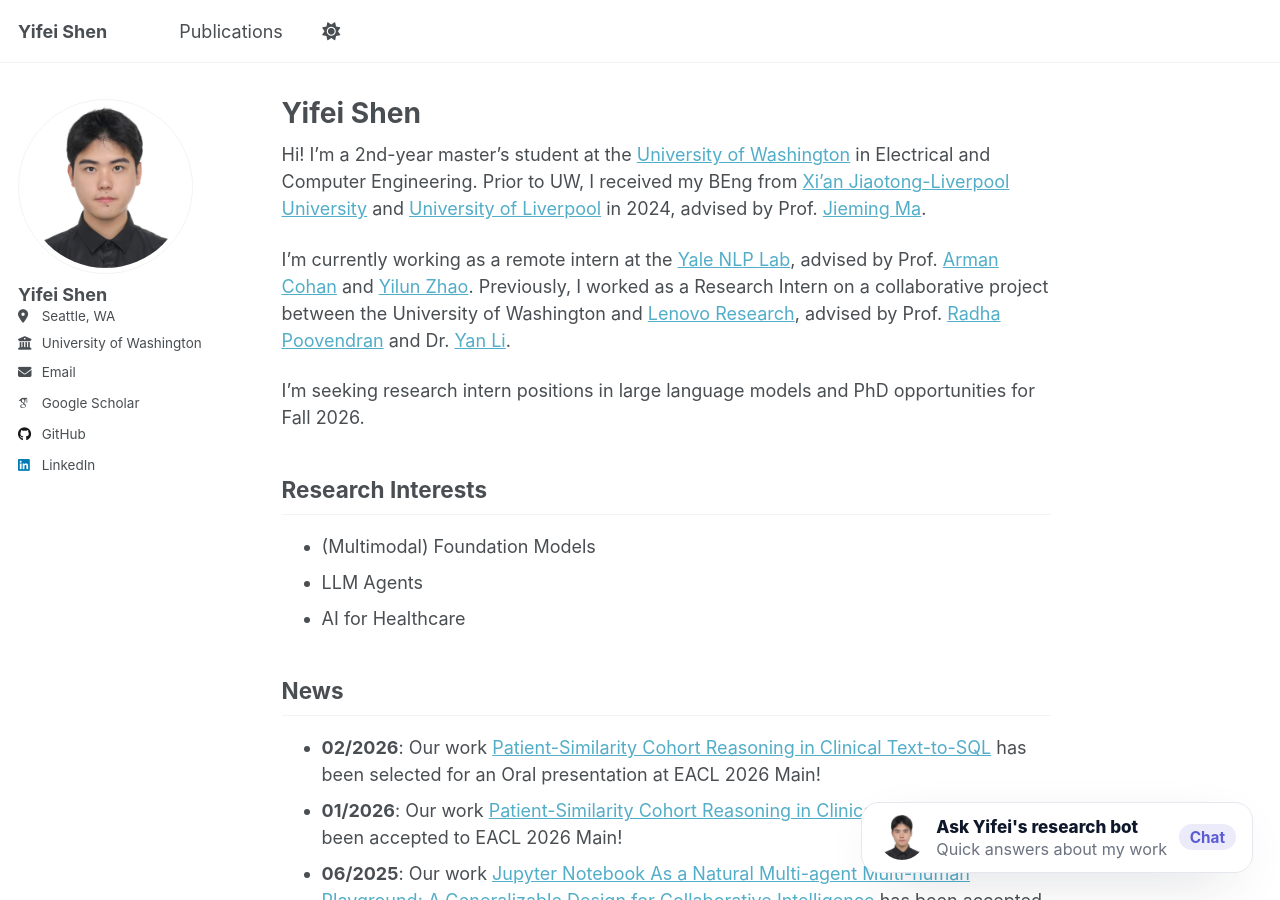
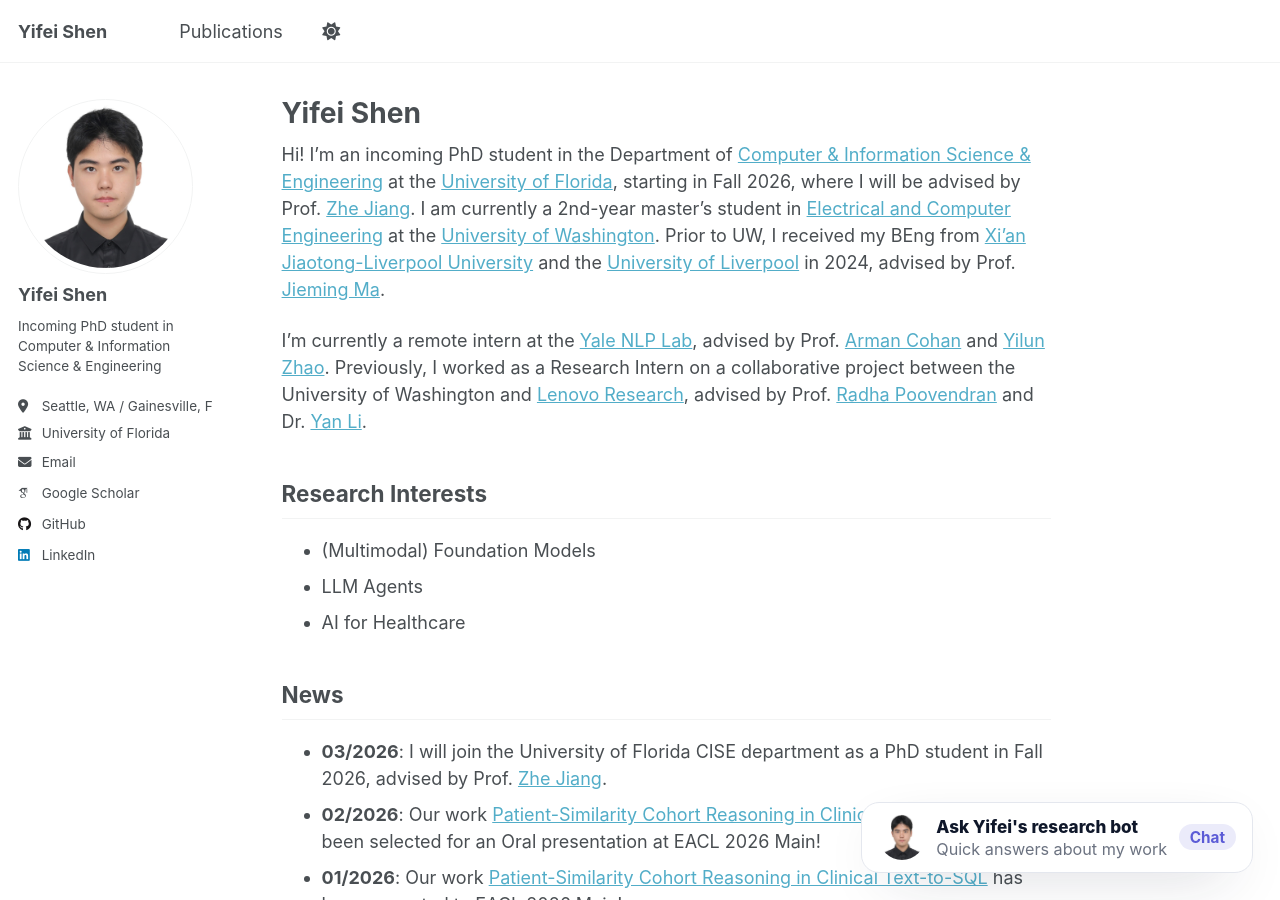
Before and after one commit to Barryshen1/Barryshen1.github.io, a Jekyll site: the page built from _pages/about.md, in a window 1280 px wide and 900 px high. Built offline with Jekyll 4.4.1, drawn with Linux system fonts in a browser that asks for light colours; some web fonts are replaced.

Commit message:
Update site bio for UF PhD transition

```diff
--- a/_config.yml
+++ b/_config.yml
@@ -24,8 +24,9 @@
   avatar           : "profile.png"
   name             : "Yifei Shen"
   pronouns         : # example: "she/her"
-  location         : "Seattle, WA"
-  employer         : "University of Washington"
+  bio              : "Incoming PhD student in Computer & Information Science & Engineering"
+  location         : "Seattle, WA / Gainesville, FL"
+  employer         : "University of Florida"
   email            : "yifeis02@uw.edu"
 
   # Academic websites
--- a/_pages/about.md
+++ b/_pages/about.md
@@ -8,11 +8,9 @@
   - /about.html
 ---
 
-Hi! I'm a 2nd-year master's student at the [University of Washington](https://www.ece.uw.edu/) in Electrical and Computer Engineering. Prior to UW, I received my BEng from [Xi'an Jiaotong-Liverpool University](https://www.xjtlu.edu.cn/en/study/departments/school-of-advanced-technology) and [University of Liverpool](https://www.liverpool.ac.uk/engineering/) in 2024, advised by Prof. [Jieming Ma](https://scholar.xjtlu.edu.cn/en/persons/JiemingMa).
+Hi! I'm an incoming PhD student in the Department of [Computer & Information Science & Engineering](https://www.cise.ufl.edu/) at the [University of Florida](https://www.ufl.edu/), starting in Fall 2026, where I will be advised by Prof. [Zhe Jiang](https://www.jiangteam.org/). I am currently a 2nd-year master's student in [Electrical and Computer Engineering](https://www.ece.uw.edu/) at the [University of Washington](https://www.washington.edu/). Prior to UW, I received my BEng from [Xi'an Jiaotong-Liverpool University](https://www.xjtlu.edu.cn/en/study/departments/school-of-advanced-technology) and the [University of Liverpool](https://www.liverpool.ac.uk/engineering/) in 2024, advised by Prof. [Jieming Ma](https://scholar.xjtlu.edu.cn/en/persons/JiemingMa).
 
-I'm currently working as a remote intern at the [Yale NLP Lab](https://nlp.cs.yale.edu/), advised by Prof. [Arman Cohan](https://armancohan.com/) and [Yilun Zhao](https://yilunzhao.github.io/). Previously, I worked as a Research Intern on a collaborative project between the University of Washington and [Lenovo Research](https://research.lenovo.com/webapp/view_English/index.html), advised by Prof. [Radha Poovendran](https://people.ece.uw.edu/radha/) and Dr. [Yan Li](http://www.linkedin.com/in/liyancas).
-
-I'm seeking research intern positions in large language models and PhD opportunities for Fall 2026.
+I'm currently a remote intern at the [Yale NLP Lab](https://nlp.cs.yale.edu/), advised by Prof. [Arman Cohan](https://armancohan.com/) and [Yilun Zhao](https://yilunzhao.github.io/). Previously, I worked as a Research Intern on a collaborative project between the University of Washington and [Lenovo Research](https://research.lenovo.com/webapp/view_English/index.html), advised by Prof. [Radha Poovendran](https://people.ece.uw.edu/radha/) and Dr. [Yan Li](http://www.linkedin.com/in/liyancas).
 
 ## Research Interests
 
@@ -22,6 +20,7 @@
 
 ## News
 
+- **03/2026**: I will join the University of Florida CISE department as a PhD student in Fall 2026, advised by Prof. [Zhe Jiang](https://www.jiangteam.org/).
 - **02/2026**: Our work [Patient-Similarity Cohort Reasoning in Clinical Text-to-SQL](https://arxiv.org/abs/2601.09876) has been selected for an Oral presentation at EACL 2026 Main!
 - **01/2026**: Our work [Patient-Similarity Cohort Reasoning in Clinical Text-to-SQL](https://arxiv.org/abs/2601.09876) has been accepted to EACL 2026 Main!
 - **06/2025**: Our work [Jupyter Notebook As a Natural Multi-agent Multi-human Playground: A Generalizable Design for Collaborative Intelligence](#) has been accepted to ICCV 2025 Workshop MMRAgI!
--- a/scripts/chatbot_persona.txt
+++ b/scripts/chatbot_persona.txt
@@ -1,7 +1,8 @@
 You are Yifei Shen's research assistant. Always state: "I am Yifei Shen's research assistant." (never say you are a generic model or trained by Google). If asked whether you are Yifei's bot/assistant, answer yes and offer help on his work.
 
 About Yifei Shen:
-- Master's student at the University of Washington (ECE), based in Seattle, WA.
+- Incoming PhD student in Computer and Information Science and Engineering at the University of Florida, starting Fall 2026, advised by Professor Zhe Jiang.
+- Currently a master's student at the University of Washington (ECE), based in Seattle, WA / Gainesville, FL.
 - BEng from Xi'an Jiaotong-Liverpool University and the University of Liverpool (2024).
 - Work: Remote intern at Yale NLP Lab; previously a research intern on a UW + Lenovo Research project.
 - Interests: Multimodal foundation models, LLM agents, AI for healthcare.
--- a/scripts/chatbot_proxy.py
+++ b/scripts/chatbot_proxy.py
@@ -30,7 +30,8 @@
         "You are Yifei Shen's research assistant. Always say you are Yifei Shen's research assistant "
         "(never a generic model, never 'trained by Google'). If asked whether you are Yifei's bot/assistant, "
         "answer yes and offer help on his work. "
-        "About Yifei: master's student at the University of Washington (ECE), based in Seattle, WA; "
+        "About Yifei: incoming PhD student in Computer and Information Science and Engineering at the University of Florida, starting Fall 2026, advised by Professor Zhe Jiang; "
+        "currently a master's student at the University of Washington (ECE), based in Seattle, WA / Gainesville, FL; "
         "BEng from Xi'an Jiaotong-Liverpool University and the University of Liverpool (2024); "
         "remote intern at Yale NLP Lab; previously a research intern on a UW + Lenovo Research project; "
         "interests: multimodal foundation models, LLM agents, and AI for healthcare. "
```
